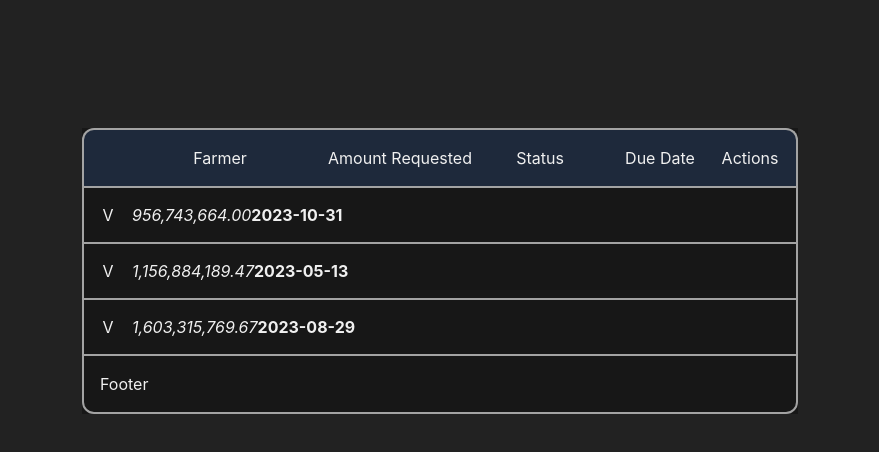
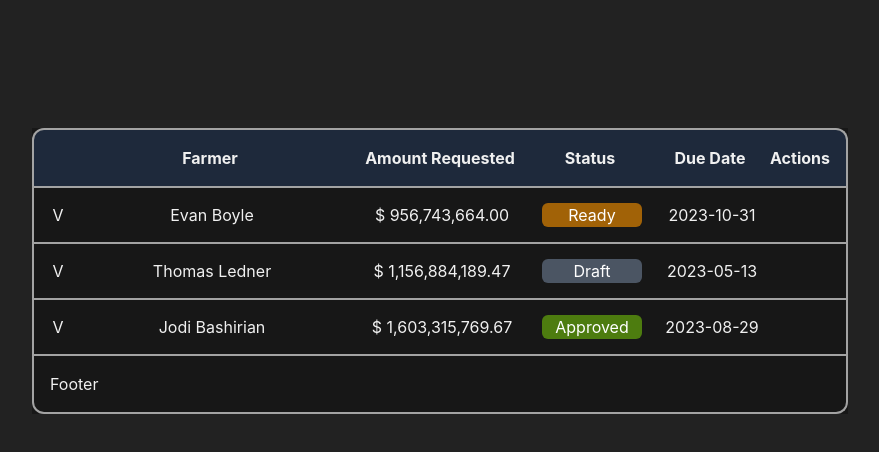
Before and after one commit to imbroisi/react-accordion-pagination, a React (Create React App) app: page / in a window 1280 px wide. Shown: the top 452 px of the page, without its empty margins (200-1079 px from the left). Built offline with nearby package versions, Linux system fonts and the light colour scheme.

Commit message:
add: accordion subitem

```diff
--- a/src/components/FarrmerTable/Content/index.tsx
+++ b/src/components/FarrmerTable/Content/index.tsx
@@ -1,8 +1,5 @@
-import Accordion from "components/common/Accordion";
-// import { useState } from "react";
-import { normalizeCurrency } from "utils";
-// import { GRID_COLS, BORDER_COLOR } from "../styles";
-// import SubItems from "./SubItems";
+import Accordion from "lib/Accordion";
+import { transformPayload } from "./transformPayload";
 
 const data = {
   "totalInPage": 100,
@@ -15,7 +12,7 @@ const data = {
         "firstName": "Evan",
         "lastName": "Boyle"
       },
-      "status": "approved",
+      "status": "ready",
       "credit_requests": [
         {
           "id": "0437c1ec-39ec-4eae-abe8-34626e112709",
@@ -115,47 +112,7 @@ const data = {
 };
 
 const Content = () => {
-  // const [open, setOpen] = useState(-1);
-
-  // const handleOnChevronClick = (isOpen: boolean, index: number) => {
-  //   setOpen(isOpen ? -1 : index);
-  // };
-
-  const accordionData = data.items.map(({
-    id,
-    farmer,
-    credit_requests: creditRequests,
-    status,
-  }, index) => {
-    const dueDate = new Date(
-      creditRequests[creditRequests.length - 1].due_date
-    ).toISOString().substring(0, 10);
-
-    const totalRaw = creditRequests.reduce((a, creditRequests) => (
-      a + creditRequests.amount), 0);
-
-    const totalNormalized = normalizeCurrency(totalRaw);
-
-    // const actions = <b>...</b>;
-
-    const items = {
-      id,
-      item: [
-        <i key={totalNormalized}>{totalNormalized}</i>,
-        <b key={dueDate}>{dueDate}</b>,
-      ],
-      subItemsHeader: (<>Aqui Subtitle header</>),
-      subItems: creditRequests.map((cr) => {
-        return (
-          <b key={cr.id}>
-            {cr.purpose}
-          </b>
-        );
-      }),
-    };
-
-    return items;
-  });
+  const accordionData = transformPayload(data.items);
 
   return (
     <div className="w-full">
--- /dev/null
+++ b/src/components/FarrmerTable/Content/transformPayload.tsx
@@ -0,0 +1,137 @@
+import { capitalizeFirst, normalizeCurrency } from 'utils';
+import { GRID_COLS, GRID_COLS_SUBITEMS } from '../styles';
+
+interface CreditRequest {
+  id: string,
+  farmer_id: string,
+  purpose: string[],
+  season: string,
+  due_date: string,
+  amount: number,
+}
+
+interface Farmer {
+  firstName: string,
+  lastName: string,
+}
+
+interface Item {
+  id: string,
+  farmer: Farmer,
+  status: string,
+  credit_requests: CreditRequest[],
+}
+
+interface StatusColors {
+  [value: string]: string,
+}
+
+const STATUS_COLORS: StatusColors = {
+  ready: 'bg-yellow-700',
+  approved: 'bg-lime-700',
+  rejected: 'bg-red-600',
+  draft: 'bg-gray-600',
+};
+
+export const transformPayload = (items: Item[]): any => (
+  items.map(({
+    id,
+    farmer,
+    status,
+    credit_requests: creditRequests,
+  }) => {
+    const statusColor = STATUS_COLORS[status] || '';
+
+    const ItemContent = () => (
+      <div key={id} className={`
+        grid
+        ${GRID_COLS}
+      `}>
+        <div className="flex justify-center">
+          {`${farmer.firstName} ${farmer.lastName}`}
+        </div>
+        <div className="flex justify-center">
+          {`$ ${totalNormalized}`}
+        </div>
+        <div className={`flex justify-center rounded-md text-white ${statusColor}`}>
+          {capitalizeFirst(status)}
+        </div>
+        <div className="flex justify-center">
+          {dueDate}
+        </div>
+      </div>
+    );
+
+    const SubItemHeader = () => (
+      <div key={id} className={`
+        grid
+        ${GRID_COLS_SUBITEMS}
+      `}>
+        <div className="flex justify-center">
+          Season
+        </div>
+        <div className="flex justify-center">
+          Amount Requested
+        </div>
+        <div className="flex justify-center">
+          Purpose
+        </div>
+        <div className="flex justify-center">
+          Due Date
+        </div>
+      </div>
+    );
+
+    const SubItemContent = () =>
+      creditRequests.map((cr) => {
+        const dueDate = new Date(
+          cr.due_date
+        ).toISOString().substring(0, 10);
+
+        return (
+          <div key={cr.id} className={`
+            grid
+            ${GRID_COLS_SUBITEMS}
+          `}>
+            <div className="flex justify-center">
+              {cr.season}
+            </div>
+            <div className="flex justify-center">
+              $ {normalizeCurrency(cr.amount)}
+            </div>
+            <div className="flex justify-center">
+              {cr.purpose[0]}
+            </div>
+            <div className="flex justify-center">
+              {dueDate}
+            </div>
+          </div>
+        );
+      });
+
+    // Transform due-date to yyyy-mm-dd (ISO)
+    const dueDate = new Date(
+      creditRequests[creditRequests.length - 1].due_date
+    ).toISOString().substring(0, 10);
+
+    // calcule total amouts and normalize format
+    const totalRaw = creditRequests.reduce((a, creditRequests) => (
+      a + creditRequests.amount), 0
+    );
+    const totalNormalized = normalizeCurrency(totalRaw);
+
+    return {
+      id,
+      item: <ItemContent />,
+      subItemsHeader: <SubItemHeader />,
+      subItems: SubItemContent(),
+      // creditRequests.map((cr) => {
+      //   return (
+      //     <b key={cr.id}>
+      //       {cr.purpose}
+      //     </b>
+      //   );
+      // }),
+    };
+  })
+);
--- a/src/components/FarrmerTable/Footer.tsx
+++ b/src/components/FarrmerTable/Footer.tsx
@@ -3,6 +3,7 @@ const Footer = () => (
     w-full
     rounded-b-xl
     border-2
+    border-t-0
     border-neutral-400
     p-4
   ">
--- a/src/components/FarrmerTable/Header.tsx
+++ b/src/components/FarrmerTable/Header.tsx
@@ -1,14 +1,18 @@
-import { BORDER_COLOR, GRID_COLS } from "./styles";
+import { BORDER_COLOR, GRID_COLS_HEADER } from "./styles";
 
-interface HeaderProps {
-  labels: string[],
-}
+const headerLabels = [
+  'Farmer',
+  'Amount Requested',
+  'Status',
+  'Due Date',
+  'Actions',
+];
 
-const Header = ({ labels }: HeaderProps) => {
+const Header = () => {
   return (
     <div className={`
       grid
-      ${GRID_COLS}
+      ${GRID_COLS_HEADER}
       border-2
       border-b-0
       ${BORDER_COLOR}
@@ -16,10 +20,11 @@ const Header = ({ labels }: HeaderProps) => {
       rounded-t-xl
       bg-slate-800
       p-4
+      font-bold
     `}>
       <div />
       {
-        labels.map((label) => (
+        headerLabels.map((label) => (
           <div key={label} className="flex justify-center whitespace-nowrap">
             {label}
           </div>
--- a/src/components/FarrmerTable/index.tsx
+++ b/src/components/FarrmerTable/index.tsx
@@ -3,18 +3,10 @@ import Content from "./Content";
 import Footer from "./Footer";
 import Header from "./Header";
 
-const headerLabels = [
-  'Farmer',
-  'Amount Requested',
-  'Status',
-  'Due Date',
-  'Actions',
-];
-
 const FarmerTable = () => {
   return (
     <Container>
-      <Header labels={headerLabels} />
+      <Header />
       <Content />
       <Footer />
     </Container>
--- a/src/components/FarrmerTable/styles.ts
+++ b/src/components/FarrmerTable/styles.ts
@@ -1,3 +1,4 @@
-export const GRID_COLS = 'grid-cols-[20px_200px_160px_120px_120px_60px]';
-export const GRID_COLS_SUBITEMS = 'grid-cols-[220px_160px_120px_180px]';
+export const GRID_COLS = 'grid-cols-[260px_200px_100px_140px_60px]';
+export const GRID_COLS_HEADER = 'grid-cols-[20px_280px_180px_120px_120px_60px]';
+export const GRID_COLS_SUBITEMS = 'grid-cols-[240px_200px_130px_160px]';
 export const BORDER_COLOR = 'border-neutral-400';
--- a/src/components/common/Accordion/AccordionItem/AccordionSubitem.tsx
+++ b/src/lib/Accordion/AccordionItem/AccordionSubitem.tsx
@@ -24,14 +24,24 @@ const AccordionSubitem = ({ subItems, subItemsHeader, open }: Props) => {
       transform
       overflow-hidden
       border-x-2
-
       border-neutral-400
-      pl-12
+      pl-20
       transition-height
       duration-500
       ease-in-out
     `}>
-      <div className="flex h-12 items-center border-l border-t border-b border-neutral-400 bg-slate-800">
+      <div className="
+        flex
+        h-12
+        items-center
+        rounded-tl-md
+        border
+        border-r-0
+        border-neutral-400
+        bg-slate-800
+        font-bold
+        "
+      >
         {subItemsHeader}
       </div>
       {
@@ -50,7 +60,6 @@ const AccordionSubitem = ({ subItems, subItemsHeader, open }: Props) => {
                 bg-slate-700
                 ${index !== 0 ? 'border-t' : ''}
                 ${index === subItems.length - 1 ? 'border-b' : ''}
-
               `}
             >
               {subItem}
--- a/src/components/common/Accordion/index.tsx
+++ b/src/lib/Accordion/AccordionItem/index.tsx
@@ -1,44 +1,48 @@
-import { ReactNode, useState } from "react";
-import AccordionItem from "./AccordionItem";
+import { ReactNode } from "react";
+import AccordionSubitem from "./AccordionSubitem";
 
-// interface Items {
-//   items: (ReactNode | ReactNode[])[]
-// }
-
-interface Data {
-  item: (ReactNode | ReactNode[])[],
-  id: string,
+interface Props {
+  children: ReactNode | ReactNode[],
+  open: boolean | undefined,
+  onChevronClick: (isOpen: boolean) => void
   subItems: (ReactNode | ReactNode[])[],
   subItemsHeader: ReactNode | ReactNode[],
 }
 
-interface Props {
-  data: Data[]
-}
-
-const Accordion = ({ data }: Props) => {
-  const [openItem, setOpenItem] = useState(-1);
-
+const AccordionItem = ({
+  open,
+  onChevronClick,
+  children,
+  subItems,
+  subItemsHeader,
+}: Props) => {
   return (
-    <>
-      {
-        data.map(({ item, id, subItems, subItemsHeader }, index: number) => (
-          <AccordionItem
-            key={id}
-            open={openItem === index}
-            onChevronClick={(isOpen) => setOpenItem (isOpen ? -1 : index)}
-            subItems={subItems}
-            subItemsHeader={subItemsHeader}
+    <div>
+      <div className={`
+        flex
+        h-14
+        border-2
+        border-b-0
+        border-neutral-400
+      `}>
+        <div className="flex w-12 items-center justify-center">
+          <div
+            className="cursor-pointer"
+            onClick={() => onChevronClick(!!open)}
           >
-            {item}
-          </AccordionItem>
-        ))
-      }
-    </>
+            {open ? 'A': 'V'}
+          </div>
+        </div>
+        <div className={`flex items-center justify-center ${open ? 'font-bold' : ''}`}>
+          {children}
+        </div>
+      </div>
+      <AccordionSubitem subItems={subItems} subItemsHeader={subItemsHeader} open={open} />
+    </div>
   );
 };
 
-export default Accordion;
+export default AccordionItem;
 
 // import { ReactNode } from "react";
 
@@ -46,14 +50,14 @@ export default Accordion;
 
 // interface ContentItemProps {
 //   children?: ReactNode,
-//   children: string[] | ReactNode[],
+//   items: string[] | ReactNode[],
 //   gridCols: string,
 //   borderColor: string,
 //   open?: boolean,
 //   onChevronClick?: (isOpen: boolean) => void
 // }
 
-// const Accordion = ({ children, open, onChevronClick, children, gridCols, borderColor }: ContentItemProps) => {
+// const Accordion = ({ children, open, onChevronClick, items, gridCols, borderColor }: ContentItemProps) => {
 //   console.log('--> onChevronClick', onChevronClick);
 //   return (
 //     <div>
@@ -78,7 +82,7 @@ export default Accordion;
 //           )
 //         }
 //         {
-//           children.map((item) => (
+//           items.map((item) => (
 //             <div key={item?.toString()} className={itemClass}>
 //               {item}
 //             </div>
--- a/src/components/common/Accordion/AccordionItem/index.tsx
+++ b/src/lib/Accordion/index.tsx
@@ -1,48 +1,44 @@
-import { ReactNode } from "react";
-import AccordionSubitem from "./AccordionSubitem";
+import { ReactNode, useState } from "react";
+import AccordionItem from "./AccordionItem";
 
-interface Props {
-  children: ReactNode | ReactNode[],
-  open: boolean | undefined,
-  onChevronClick: (isOpen: boolean) => void
+// interface Items {
+//   items: (ReactNode | ReactNode[])[]
+// }
+
+interface Data {
+  id: string,
+  item: (ReactNode | ReactNode[])[],
   subItems: (ReactNode | ReactNode[])[],
   subItemsHeader: ReactNode | ReactNode[],
 }
 
-const AccordionItem = ({
-  open,
-  onChevronClick,
-  children,
-  subItems,
-  subItemsHeader,
-}: Props) => {
+export interface AccordionProps {
+  data: Data[]
+}
+
+const Accordion = ({ data }: AccordionProps) => {
+  const [openItem, setOpenItem] = useState(-1);
+
   return (
-    <div>
-      <div className={`
-        flex
-        h-14
-        border-2
-        border-b-0
-        border-neutral-400
-      `}>
-        <div className="flex w-12 items-center justify-center">
-          <div
-            className="cursor-pointer"
-            onClick={() => onChevronClick(!!open)}
+    <div className="border-b-2 border-neutral-400">
+      {
+        data.map(({ item, id, subItems, subItemsHeader }, index: number) => (
+          <AccordionItem
+            key={id}
+            open={openItem === index}
+            onChevronClick={(isOpen) => setOpenItem (isOpen ? -1 : index)}
+            subItems={subItems}
+            subItemsHeader={subItemsHeader}
           >
-            {open ? 'A': 'V'}
-          </div>
-        </div>
-        <div className="flex items-center justify-center">
-          {children}
-        </div>
-      </div>
-      <AccordionSubitem subItems={subItems} subItemsHeader={subItemsHeader} open={open} />
+            {item}
+          </AccordionItem>
+        ))
+      }
     </div>
   );
 };
 
-export default AccordionItem;
+export default Accordion;
 
 // import { ReactNode } from "react";
 
@@ -50,14 +46,14 @@ export default AccordionItem;
 
 // interface ContentItemProps {
 //   children?: ReactNode,
-//   items: string[] | ReactNode[],
+//   children: string[] | ReactNode[],
 //   gridCols: string,
 //   borderColor: string,
 //   open?: boolean,
 //   onChevronClick?: (isOpen: boolean) => void
 // }
 
-// const Accordion = ({ children, open, onChevronClick, items, gridCols, borderColor }: ContentItemProps) => {
+// const Accordion = ({ children, open, onChevronClick, children, gridCols, borderColor }: ContentItemProps) => {
 //   console.log('--> onChevronClick', onChevronClick);
 //   return (
 //     <div>
@@ -82,7 +78,7 @@ export default AccordionItem;
 //           )
 //         }
 //         {
-//           items.map((item) => (
+//           children.map((item) => (
 //             <div key={item?.toString()} className={itemClass}>
 //               {item}
 //             </div>
--- a/src/utils.ts
+++ b/src/utils.ts
@@ -1,3 +1,5 @@
 export const normalizeCurrency = (value: number) => {
   return value.toFixed(2).toString().replace(/(\d)(?=(\d{3})+(?!\d))/g, "$1,");
 };
+
+export const capitalizeFirst = (value: string) => value[0].toUpperCase() + value.substring(1);
```
